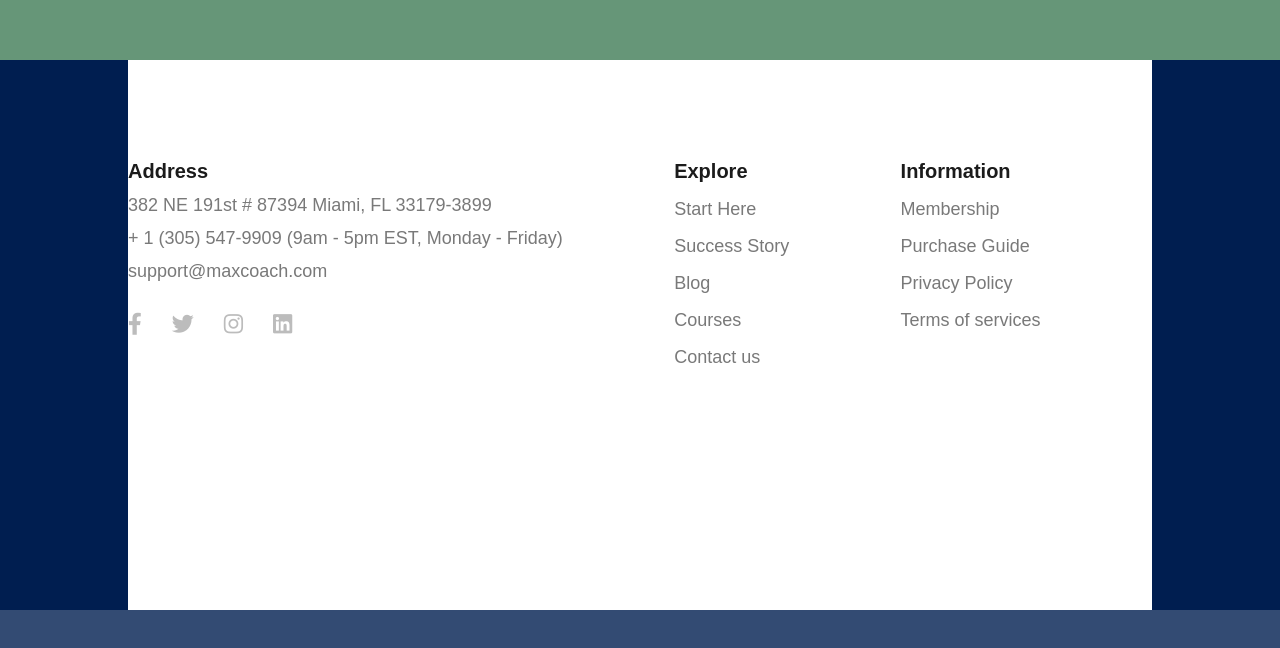
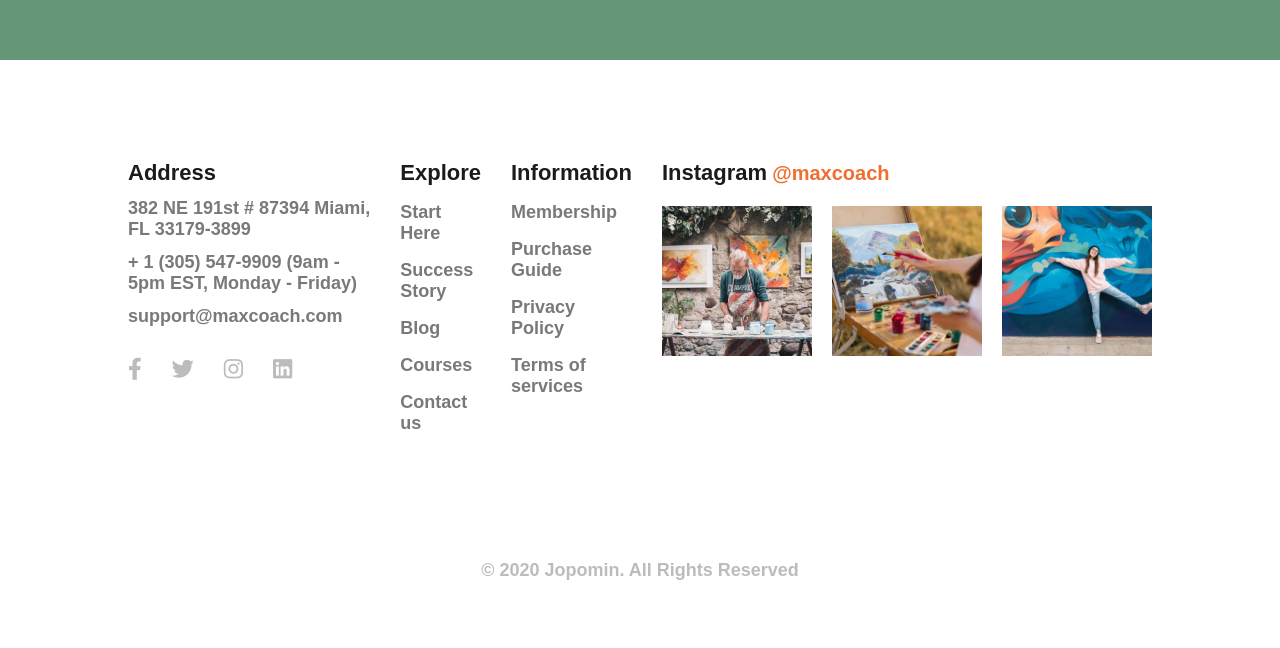
Before and after one commit to jopomin/proj-html-vuejs, a plain HTML site: page index.html in a window 1280 px wide. Shown: the part 6430-7078 px from the top of the page. After the commit the page ends 7050 px from the top, so only its background shows below. Drawn offline with nearby package versions, Linux system fonts and the light colour scheme; a web font is replaced by a local one.

Commit message:
Footer (in Vue js)  + pulizia file js

```diff
--- a/css/style.css
+++ b/css/style.css
@@ -7,6 +7,11 @@
 
 ul {
     list-style: none;
+}
+
+a {
+    text-decoration: none;
+    cursor: pointer;
 }
 
 .btn {
@@ -111,7 +116,6 @@ header {
 
 #nav li a {
     color: #797979;
-    text-decoration: none;
 }
 
 #nav li span {
@@ -133,7 +137,6 @@ header {
 
 .social_icons li a {
     color: #797979;
-    text-decoration: none;
 }
 
 main {
@@ -162,7 +165,6 @@ main {
 }
 
 footer {
-    background: rgb(0, 30, 80);
     width: 100%;
 }
 
@@ -174,8 +176,7 @@ footer {
 
 #ft_links {
     background: #fff;
-    height: 550px;
-    padding: 100px 0;
+    padding: 100px 0 70px;
     width: 100%;
     display: flex;
     justify-content: space-between;
@@ -193,21 +194,17 @@ footer {
 
 .ft_links_header a {
     font-weight: 600;
-    font-size: 20px;
+    font-size: 22px;
     margin-bottom: 15px;
     color: #1b1b1b;
-    text-decoration: none;
 }
 
 .ft_link,
 .ft_link a {
     font-size: 18px;
+    font-weight: 600;
     color: #797979;
     margin: 12px 0;
-}
-.ft_link a {
-    cursor: pointer;
-    text-decoration: none;
 }
 
 #ft_explore .ft_link,
@@ -229,9 +226,49 @@ footer .social_icons li a {
     color: #bcbcbc;
 }
 
+#insta_account {
+    color: #ef6f31;
+    margin-left: 5px;
+    font-size: 20px;
+}
+
+#instapics_container {
+    display: flex;
+    margin: 20px 0;
+}
+
+.instapic {
+    height: 150px;
+    width: 150px;
+    margin-right: 20px;
+}
+
+.instapic:last-child {
+    margin-right: 0;
+}
+
+.instapic img {
+    height: 100%;
+}
+
+
+
+
+
 #ft_signature {
-    height: 80px;
+    background: #fff;
+    height: 100px;
     width: 100%;
+    display: flex;
+    justify-content: center;
+    align-items: center;
+    font-size: 18px;
+    font-weight: 600;
+}
+
+#ft_signature p,
+#ft_signature a {
+    color: #bcbcbc;
 }
 
 
--- a/index.html
+++ b/index.html
@@ -30,7 +30,7 @@
             <div id="main_header">
                 <div class="header_wrapper">
                     <div id="logo">
-                        <img v-for="logo in logos" :src="logo.path + logo.name + logo.ext" :alt="logo.title">
+                        <img :src="logo.path + logo.name + logo.ext" :alt="logo.brand + ' logo'">
                     </div>
                     <ul id="nav">
                         <li v-for="link in headLinks"><a :href="link.url">{{link.title}}<span><i class="fas fa-chevron-down"></i></span></a></li>
@@ -56,32 +56,41 @@
             <div class="footer_wrapper">
                 <div id="ft_links">
                     <div id="ft_address">
-                        <ul v-for="add in address">
-                            <li class="ft_links_header"><a :href="add.url">{{add.header}}</a></li>
-                            <li class="ft_link"><span>{{add.street}}</span> # <span>{{add.streetNum}}</span> <span>{{add.city}}</span>, <span>{{add.state}}</span> <span>{{add.zip1}}</span>-<span>{{add.zip2}}</span></li>
-                            <li class="ft_link"><span>+ {{add.intPref}}</span> <span>{{add.phoneNum}}</span> (<span>{{add.opTime}}</span> - <span>{{add.clTime}}</span> <span>{{add.timeZone}}</span>, <span>{{add.opDay}}</span> - <span>{{add.clDay}}</span>)</li>
-                            <li class="ft_link">{{add.email}}</li>
+                        <h3 class="ft_links_header"><a :href="address.url">{{address.header}}</a></h3>
+                        <ul>
+                            <li class="ft_link">{{address.street}} # {{address.streetNum}} {{address.city}}, {{address.state}} {{address.zip1}}-{{address.zip2}}</li>
+                            <li class="ft_link">+ {{address.intPref}} {{address.phoneNum}} ({{address.opTime}} - {{address.clTime}} {{address.timeZone}}, {{address.opDay}} - {{address.clDay}})</li>
+                            <li class="ft_link">{{address.email}}</li>
                             <ul class="social_icons">
                                 <li v-for="social in socialIcons"><a :href="social.url"><i :class="social.family + ' ' + social.prefix + social.name + social.suffix"></i></a></li>
                             </ul>
                         </ul>
                     </div>
                     <div id="ft_explore">
-                        <ul v-for="(exp, i) in explore">
-                            <li class="ft_links_header"><a :href="exp.url">{{exp.header}}</a></li>
-                            <li v-for="link in explore[i].chLinks" class="ft_link"><a :href="link.url">{{link.header}}</a></li>
+                        <h3 class="ft_links_header"><a :href="explore.url">{{explore.header}}</a></h3>
+                        <ul>
+                            <li v-for="link in explore.links" class="ft_link"><a :href="link.url">{{link.header}}</a></li>
                         </ul>
                     </div>
                     <div id="ft_info">
-                        <ul v-for="(info, i) in information">
-                            <li class="ft_links_header"><a :href="info.url">{{info.header}}</a></li>
-                            <li v-for="link in information[i].chLinks" class="ft_link"><a :href="link.url">{{link.header}}</a></li>
+                        <h3 class="ft_links_header"><a :href="information.url">{{information.header}}</a></h3>
+                        <ul>
+                            <li v-for="link in information.links" class="ft_link"><a :href="link.url">{{link.header}}</a></li>
                         </ul>
                     </div>
-                    <div id="ft_insta"></div>
+                    <div id="ft_insta">
+                        <h3 class="ft_links_header"><a :href="instaInfo.url">{{instaInfo.header}}<span id="insta_account">{{instaInfo.account}}</span></a></h3>
+                        <div id="instapics_container">
+                            <a v-for="thumb in instaInfo.thumbnails" class="instapic" :href="thumb.url">
+                                <img :src="thumb.path + thumb.name + thumb.ext" alt="">
+                            </a>
+                        </div>
+                    </div>
                 </div>
             </div>
-            <div id="ft_signature" class="second"></div>
+            <div id="ft_signature">
+                <p>&#169 {{signature.year}} <a :href="signature.author.url" target="_blank">{{signature.author.name}}</a>. All Rights Reserved</p>
+            </div>
         </footer>
     </div>
     <script src="js/main.js"></script>
--- a/js/main.js
+++ b/js/main.js
@@ -1,16 +1,12 @@
 var app = new Vue ({
     el: '#root',
     data: {
-        logos: [
-            {
-                size: ["xs", "sm", "md", "lg"],
-                title: "MaxCoach",
+        logo: {
+                brand: "MaxCoach",
                 path: "img/",
                 name: "dark-logo",
                 ext: ".png"
-            }
-        ],
-
+            },
 
         headLinks: [
             {
@@ -82,8 +78,7 @@ var app = new Vue ({
             m: "00",
             s: "00"
         },
-        address: [
-            {
+        address: {
                 header: "Address",
                 url: "#",
                 street: "382 NE 191st",
@@ -100,13 +95,11 @@ var app = new Vue ({
                 opDay: "Monday",
                 clDay: "Friday",
                 email: "support@maxcoach.com",
-            }
-        ],
-        explore: [
-            {
+        },
+        explore: {
                     header: "Explore",
                     url: "#",
-                chLinks: [
+                    links: [
                     {
                         header: "Start Here",
                         url: "#",
@@ -127,14 +120,12 @@ var app = new Vue ({
                         header: "Contact us",
                         url: "#",
                     },
-                ]
-            }
                 ],
-        information: [
-            {
+        },
+        information: {
                     header: "Information",
                     url: "#",
-                chLinks: [
+                    links: [
                         {
                             header: "Membership",
                             url: "#",
@@ -152,7 +143,38 @@ var app = new Vue ({
                             url: "#",
                         },
                     ]
-            }
+            },
+        instaInfo: {
+                    header: "Instagram",
+                    account: "@maxcoach",
+                    url: "#",
+                    thumbnails: [
+                        {
+                            path: "img/",
+                            name: "insta_1",
+                            ext: ".jpg",
+                            url: "#",
+                        },
+                        {
+                            path: "img/",
+                            name: "insta_2",
+                            ext: ".jpg",
+                            url: "#",
+                        },
+                        {
+                            path: "img/",
+                            name: "insta_3",
+                            ext: ".jpg",
+                            url: "#",
+                        },
                     ],
+            },
+            signature: {
+                year: 2020,
+                author: {
+                    name: "Jopomin",
+                    url: "https://www.linkedin.com/in/giovanniporcelliminervini/",
+                    },
+            },
     }
 })
```
Also changed, not shown: img/insta_1.jpg (renamed from img/120084500_197897808368764_8114555493043279565_n.jpg), img/insta_2.jpg (renamed from img/120012142_177596140500760_8623485824101406058_n.jpg), img/insta_3.jpg (renamed from img/120099363_364334431619755_7198812647386067017_n.jpg). Lines whose indentation alone changed are shown as unchanged.
